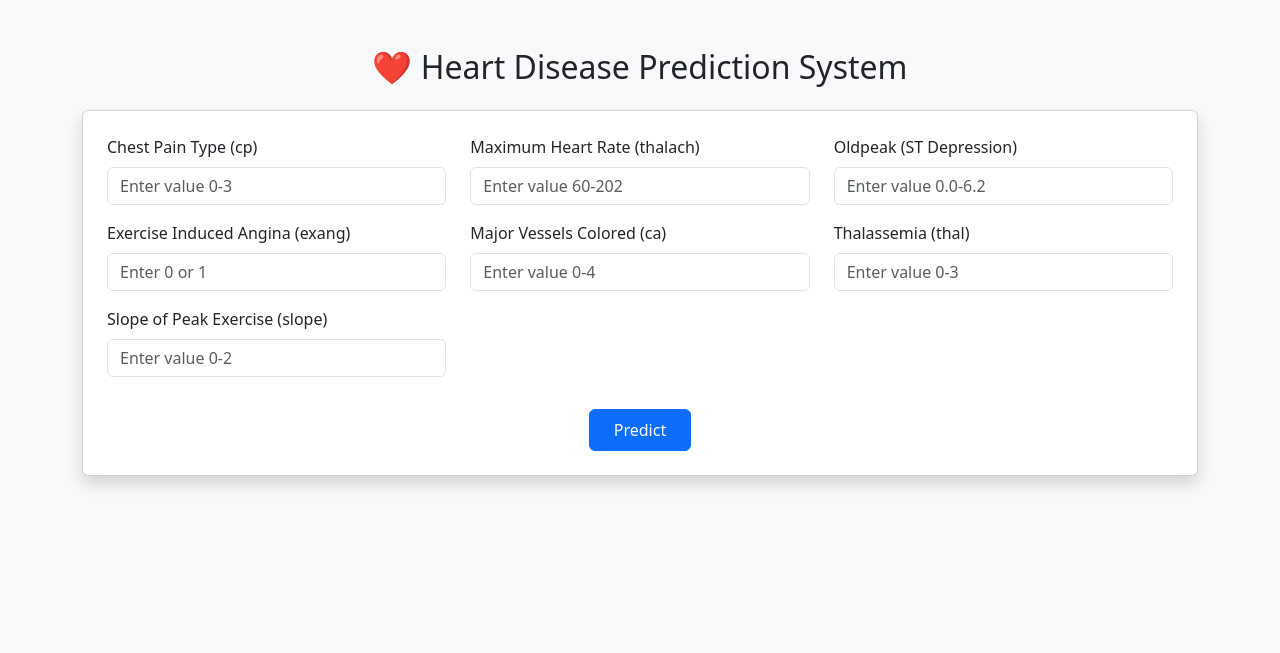
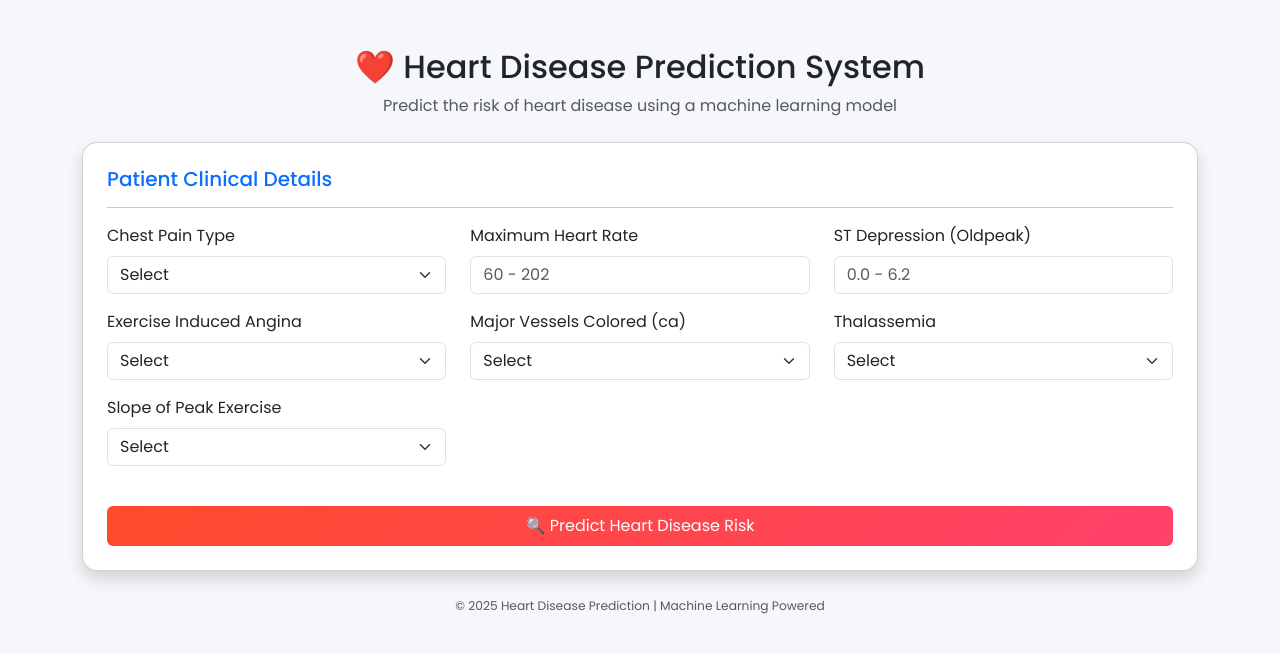
Before and after one commit to arnavjaiswal18/Heart-Disease-Prediction, a Flask app: page / in a window 1280 px wide. Shown: the top 653 px of the page. Run offline with Flask 3, Linux system fonts and the light colour scheme; parts of the project's set-up code (start-up, migrations or seed data) failed here and were passed over.

Commit message:
Updated two files

```diff
--- a/app.py
+++ b/app.py
@@ -50,10 +50,25 @@ def predict():
     if hasattr(model, "predict_proba"):
         prob = model.predict_proba(X)[0][1]
 
-    result = "Heart Disease Detected" if pred == 1 else "No Heart Disease"
+    # result = "Heart Disease Detected" if pred == 1 else "No Heart Disease"
+    # if prob is not None:
+    #     result = f"{result} (probability: {prob:.2f})"
+    # return render_template("index.html", output=result)
+
+    threshold = 0.5
+
     if prob is not None:
-        result = f"{result} (probability: {prob:.2f})"
-    return render_template("index.html", output=result)
+        if prob >= threshold:
+            output = f"Heart Disease Detected (probability: {prob:.2f})"
+            status = "danger"
+        else:
+            output = f"No Heart Disease Detected (probability: {prob:.2f})"
+            status = "success"
+    else:
+        output = "Heart Disease Detected" if pred == 1 else "No Heart Disease Detected"
+        status = "danger" if pred == 1 else "success"
+
+    return render_template("index.html", output=output, status=status)
 
 if __name__ == "__main__":
     app.run(debug=True)
--- a/templates/index.html
+++ b/templates/index.html
@@ -5,18 +5,48 @@
     <meta name="viewport" content="width=device-width, initial-scale=1.0">
     <title>Heart Disease Prediction</title>
 
-    <!-- Bootstrap CDN -->
-    <link rel="stylesheet" href="https://cdn.jsdelivr.net/npm/bootstrap@5.3.2/dist/css/bootstrap.min.css">
+    <!-- Bootstrap CSS -->
+    <link href="https://cdn.jsdelivr.net/npm/bootstrap@5.3.2/dist/css/bootstrap.min.css" rel="stylesheet">
+
+    <!-- Google Font -->
+    <link href="https://fonts.googleapis.com/css2?family=Poppins:wght@300;400;500;600&display=swap" rel="stylesheet">
+
+    <style>
+        body {
+            font-family: 'Poppins', sans-serif;
+            background: #f5f7fa;
+        }
+        .card {
+            border-radius: 15px;
+        }
+        .btn-primary {
+            background: linear-gradient(135deg, #ff4b2b, #ff416c);
+            border: none;
+        }
+        .btn-primary:hover {
+            opacity: 0.9;
+        }
+        footer {
+            font-size: 14px;
+        }
+    </style>
 </head>
 
-<body class="bg-light">
+<body>
 
-    <div class="container mt-5">
-        <h2 class="text-center mb-4">❤️ Heart Disease Prediction System</h2>
+<div class="container mt-5 mb-5">
 
-        <!-- Result Card -->
+    <!-- Header -->
+    <div class="text-center mb-4">
+        <h2>❤️ Heart Disease Prediction System</h2>
+        <p class="text-muted">
+            Predict the risk of heart disease using a machine learning model
+        </p>
+    </div>
+
+    <!-- Prediction Result -->
     {% if output %}
-        <div class="alert alert-info text-center fs-5">
+        <div class="alert alert-{{ status }} text-center fs-5">
         <strong>{{ output }}</strong>
         </div>
     {% endif %}
@@ -25,71 +55,104 @@
     <div class="card shadow p-4">
         <form action="/predict" method="POST">
 
+            <h5 class="text-primary mb-3">Patient Clinical Details</h5>
+            <hr>
+
+            <!-- Row 1 -->
             <div class="row">
                 <div class="col-md-4 mb-3">
-                        <label class="form-label">Chest Pain Type (cp)</label>
-                        <input type="number" min="0" max="3" step="any"
-                               name="cp" class="form-control"
-                               placeholder="Enter value 0-3" required>
+                    <label class="form-label">Chest Pain Type</label>
+                    <select name="cp" class="form-select" required>
+                        <option value="">Select</option>
+                        <option value="0">0-Typical Angina</option>
+                        <option value="1">1-Atypical Angina</option>
+                        <option value="2">2-Non-anginal Pain</option>
+                        <option value="3">3-Asymptomatic</option>
+                    </select>
                 </div>
 
                 <div class="col-md-4 mb-3">
-                        <label class="form-label">Maximum Heart Rate (thalach)</label>
-                        <input type="number" min="60" max="202" step="any"
-                               name="thalach" class="form-control"
-                               placeholder="Enter value 60-202" required>
+                    <label class="form-label">Maximum Heart Rate</label>
+                    <input type="number" name="thalach" class="form-control"
+                           placeholder="60 - 202" min="60" max="202" required>
                 </div>
 
                 <div class="col-md-4 mb-3">
-                        <label class="form-label">Oldpeak (ST Depression)</label>
-                        <input type="number" min="0" max="6.2" step="0.1"
-                               name="oldpeak" class="form-control"
-                               placeholder="Enter value 0.0-6.2" required>
+                    <label class="form-label">ST Depression (Oldpeak)</label>
+                    <input type="number" step="0.1" name="oldpeak" class="form-control"
+                           placeholder="0.0 - 6.2" min="0" max="6.2" required>
                 </div>
             </div>
 
+            <!-- Row 2 -->
             <div class="row">
                 <div class="col-md-4 mb-3">
-                        <label class="form-label">Exercise Induced Angina (exang)</label>
-                        <input type="number" min="0" max="1" step="1"
-                               name="exang" class="form-control"
-                               placeholder="Enter 0 or 1" required>
+                    <label class="form-label">Exercise Induced Angina</label>
+                    <select name="exang" class="form-select" required>
+                        <option value="">Select</option>
+                        <option value="1">Yes</option>
+                        <option value="0">No</option>
+                    </select>
                 </div>
 
                 <div class="col-md-4 mb-3">
                     <label class="form-label">Major Vessels Colored (ca)</label>
-                        <input type="number" min="0" max="4" step="1"
-                               name="ca" class="form-control"
-                               placeholder="Enter value 0-4" required>
+                    <select name="ca" class="form-select" required>
+                        <option value="">Select</option>
+                        <option value="0">0</option>
+                        <option value="1">1</option>
+                        <option value="2">2</option>
+                        <option value="3">3</option>
+                        <option value="4">4</option>
+                    </select>
                 </div>
 
                 <div class="col-md-4 mb-3">
-                        <label class="form-label">Thalassemia (thal)</label>
-                        <input type="number" min="0" max="3" step="1"
-                               name="thal" class="form-control"
-                               placeholder="Enter value 0-3" required>
+                    <label class="form-label">Thalassemia</label>
+                    <select name="thal" class="form-select" required>
+                        <option value="">Select</option>
+                        <option value="0">0-Normal</option>
+                        <option value="1">1-Fixed Defect</option>
+                        <option value="2">2-Reversible Defect</option>
+                        <option value="3">3-Unknown</option>
+                    </select>
                 </div>
             </div>
 
+            <!-- Row 3 -->
             <div class="row">
                 <div class="col-md-4 mb-3">
-                        <label class="form-label">Slope of Peak Exercise (slope)</label>
-                        <input type="number" min="0" max="2" step="1"
-                               name="slope" class="form-control"
-                               placeholder="Enter value 0-2" required>
+                    <label class="form-label">Slope of Peak Exercise</label>
+                    <select name="slope" class="form-select" required>
+                        <option value="">Select</option>
+                        <option value="0">0-Upsloping</option>
+                        <option value="1">1-Flat</option>
+                        <option value="2">2-Downsloping</option>
+                    </select>
                 </div>
             </div>
 
-                <div class="text-center mt-3">
-                    <button type="submit" class="btn btn-primary px-4 py-2">
-                        Predict
+            <!-- Submit -->
+            <div class="text-center mt-4">
+                <button type="submit" class="btn btn-primary px-4 py-2 w-100">
+                    🔍 Predict Heart Disease Risk
                 </button>
             </div>
 
         </form>
     </div>
+
+    <!-- Footer -->
+    <footer class="text-center text-muted mt-4">
+        <small>
+            © 2025 Heart Disease Prediction | Machine Learning Powered
+        </small>
+    </footer>
+
 </div>
 
+<!-- Bootstrap JS -->
 <script src="https://cdn.jsdelivr.net/npm/bootstrap@5.3.2/dist/js/bootstrap.bundle.min.js"></script>
+
 </body>
 </html>
```
Lines whose indentation alone changed are shown as unchanged.
